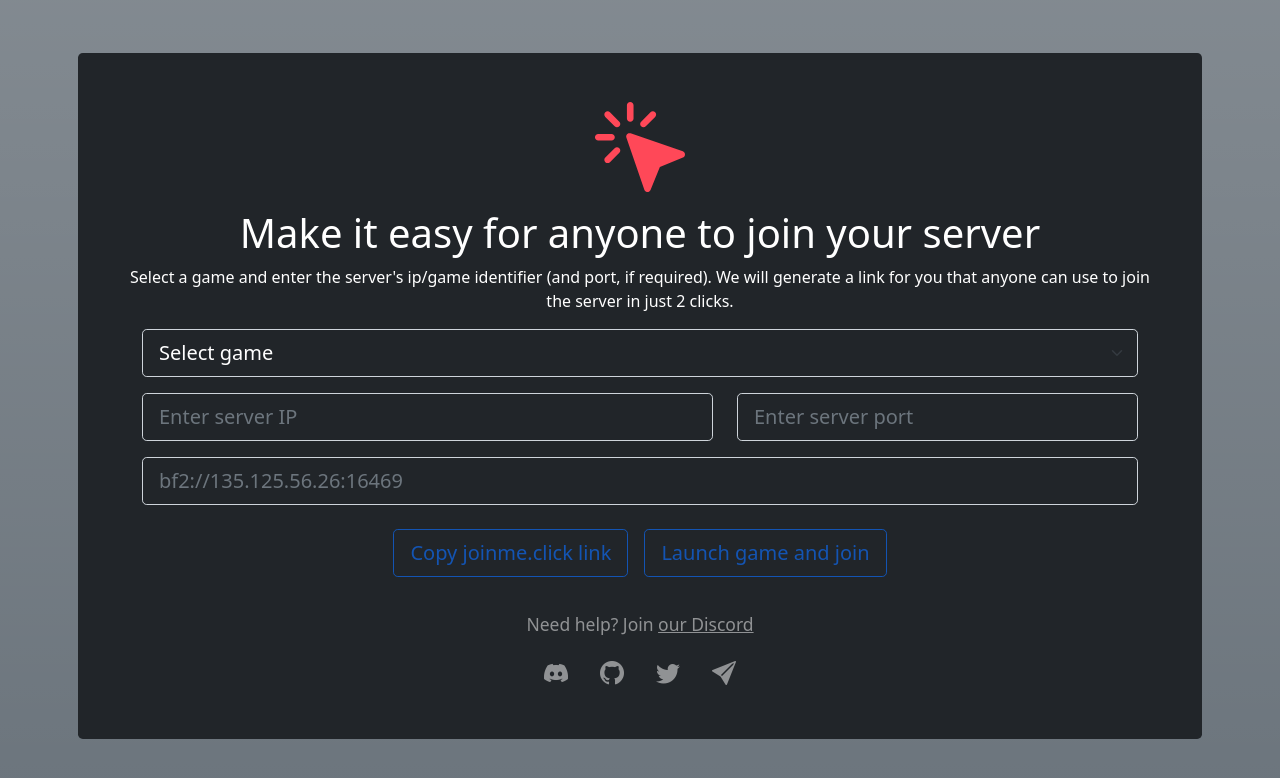
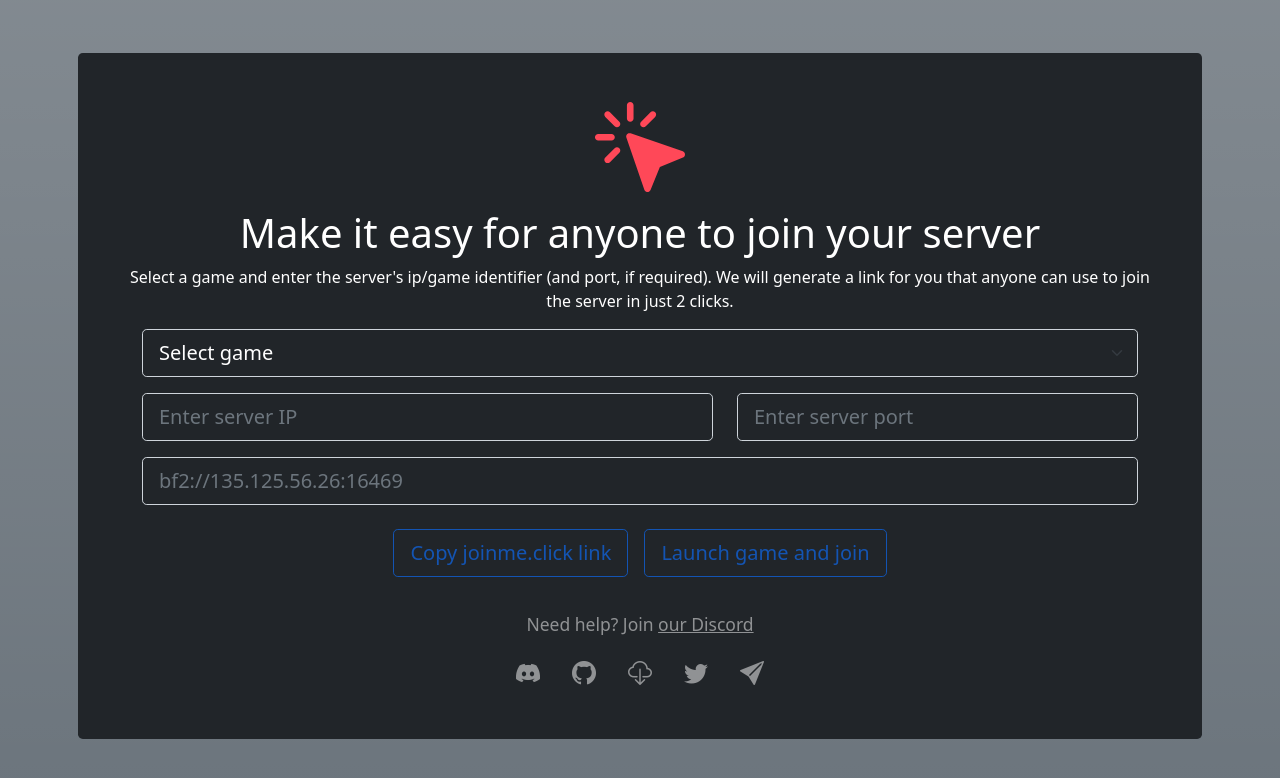
Before and after one commit to cetteup/joinme.click, a React (Create React App) app: page / in a window 1280 px wide. Shown: the top 778 px of the page. Built offline with nearby package versions, Linux system fonts and the light colour scheme.

Commit message:
feat: Add download link/icon to footer

```diff
--- a/src/components/atoms/IconLink.tsx
+++ b/src/components/atoms/IconLink.tsx
@@ -3,11 +3,12 @@
 type IconLinkProps = {
     icon: string
     href: string
+    title?: string
 }
 
-const IconLink: FC<IconLinkProps> = ({ icon, href }) => {
+const IconLink: FC<IconLinkProps> = ({ icon, href, title }) => {
     return (
-        <span className='mx-3'><a href={href}><i className={icon + ' text-white-50'}/></a></span>
+        <span className='mx-3'><a href={href} title={title}><i className={icon + ' text-white-50'}/></a></span>
     );
 };
 
--- a/src/elements/Footer.tsx
+++ b/src/elements/Footer.tsx
@@ -6,10 +6,11 @@
         <footer className='mt-4'>
             <p className={'fs-5 text-white-50'}><small>Need help? Join <a href={'https://discord.gg/wwsuMk9g4E'} className="text-white-50">our Discord</a></small></p>
             <div className={'fs-4'}>
-                <IconLink icon={'bi-discord'} href={'https://discord.gg/wwsuMk9g4E'} />
-                <IconLink icon={'bi-github'} href={'https://github.com/cetteup/joinme.click'} />
-                <IconLink icon={'bi-twitter'} href={'https://twitter.com/cetteup'} />
-                <IconLink icon={'bi-send-fill'} href={'mailto:me@cetteup.com'} />
+                <IconLink icon={'bi-discord'} href={'https://discord.gg/wwsuMk9g4E'} title={'Join our Discord'} />
+                <IconLink icon={'bi-github'} href={'https://github.com/cetteup/joinme.click'} title={'View source code on GitHub'} />
+                <IconLink icon={'bi-cloud-download'} href={'/download'} title={'Download the launcher'} />
+                <IconLink icon={'bi-twitter'} href={'https://twitter.com/cetteup'} title={'Reach out on Twitter'} />
+                <IconLink icon={'bi-send-fill'} href={'mailto:me@cetteup.com'} title={'Reach out via email'} />
             </div>
         </footer>
     );
```
